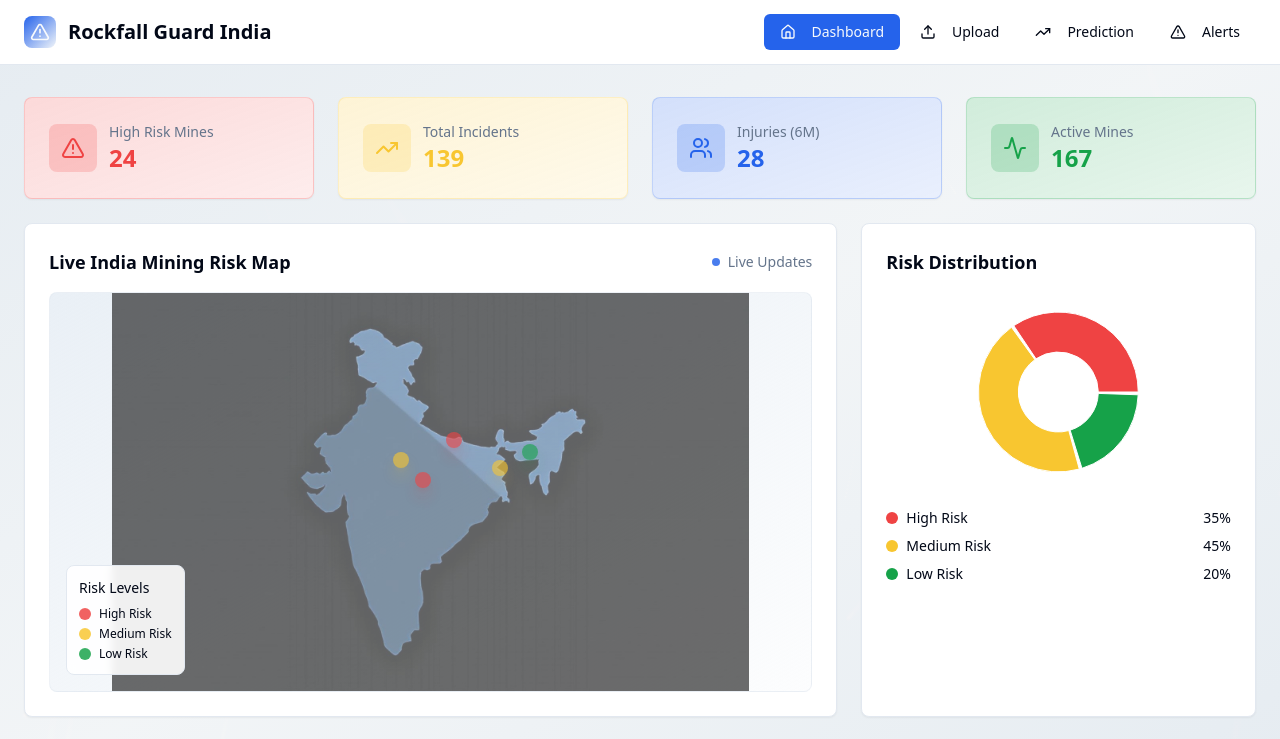
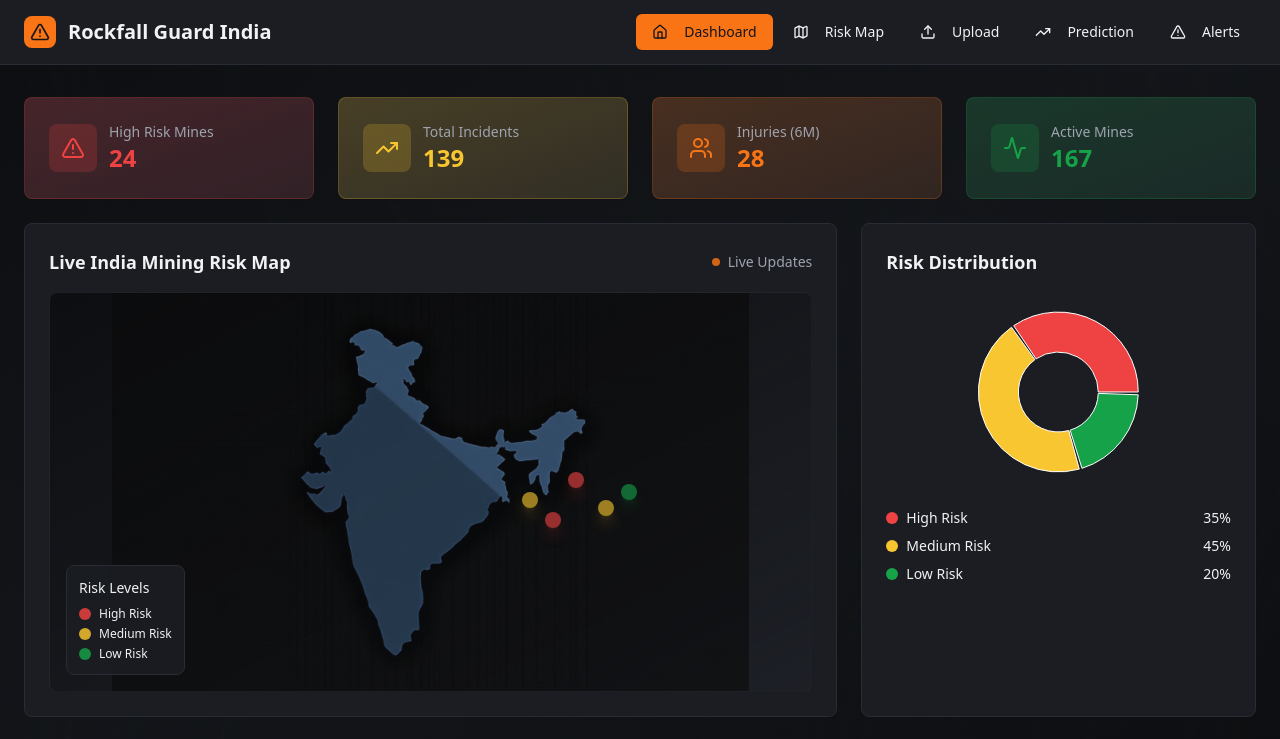
Before and after one commit to Sparsh468/rockfall-guard-india, a React (Vite) app: page / in a window 1280 px wide. Shown: the top 739 px of the page. Built offline with nearby package versions, Linux system fonts and the light colour scheme.

Commit message:
Reverted to commit 87a390556d2a85a65146cdbda39e730c40ece528

```diff
--- a/src/components/AlertInterface.tsx
+++ b/src/components/AlertInterface.tsx
@@ -296,6 +296,44 @@ const AlertInterface = () => {
         </div>
       </Card>
 
+      {/* Alert Statistics */}
+      <div className="grid grid-cols-1 md:grid-cols-3 gap-4">
+        <Card className="p-4 bg-danger/5 border-danger/20">
+          <div className="flex items-center space-x-3">
+            <div className="p-2 bg-danger/20 rounded-lg">
+              <AlertTriangle className="w-5 h-5 text-danger" />
+            </div>
+            <div>
+              <p className="text-sm text-muted-foreground">Active Alerts</p>
+              <p className="text-xl font-bold text-danger">3</p>
+            </div>
+          </div>
+        </Card>
+
+        <Card className="p-4 bg-warning/5 border-warning/20">
+          <div className="flex items-center space-x-3">
+            <div className="p-2 bg-warning/20 rounded-lg">
+              <Clock className="w-5 h-5 text-warning" />
+            </div>
+            <div>
+              <p className="text-sm text-muted-foreground">Pending Response</p>
+              <p className="text-xl font-bold text-warning">7</p>
+            </div>
+          </div>
+        </Card>
+
+        <Card className="p-4 bg-safe/5 border-safe/20">
+          <div className="flex items-center space-x-3">
+            <div className="p-2 bg-safe/20 rounded-lg">
+              <CheckCircle className="w-5 h-5 text-safe" />
+            </div>
+            <div>
+              <p className="text-sm text-muted-foreground">Resolved Today</p>
+              <p className="text-xl font-bold text-safe">12</p>
+            </div>
+          </div>
+        </Card>
+      </div>
     </div>
   );
 };
--- a/src/components/Dashboard.tsx
+++ b/src/components/Dashboard.tsx
@@ -32,11 +32,11 @@ const riskDistribution = [
 ];
 
 const mineLocations = [
-  { id: 1, name: 'Jharia Coalfield', state: 'Jharkhand', risk: 'high', x: 52, y: 35, incidents: 12 },
-  { id: 2, name: 'Talcher Coalfield', state: 'Odisha', risk: 'medium', x: 58, y: 42, incidents: 6 },
-  { id: 3, name: 'Korba Coalfield', state: 'Chhattisgarh', risk: 'high', x: 48, y: 45, incidents: 8 },
-  { id: 4, name: 'Raniganj Coalfield', state: 'West Bengal', risk: 'low', x: 62, y: 38, incidents: 2 },
-  { id: 5, name: 'Singrauli Coalfield', state: 'Madhya Pradesh', risk: 'medium', x: 45, y: 40, incidents: 4 },
+  { id: 1, name: 'Jharia Coalfield', state: 'Jharkhand', risk: 'high', x: 68, y: 45, incidents: 12 },
+  { id: 2, name: 'Talcher Coalfield', state: 'Odisha', risk: 'medium', x: 72, y: 52, incidents: 6 },
+  { id: 3, name: 'Korba Coalfield', state: 'Chhattisgarh', risk: 'high', x: 65, y: 55, incidents: 8 },
+  { id: 4, name: 'Raniganj Coalfield', state: 'West Bengal', risk: 'low', x: 75, y: 48, incidents: 2 },
+  { id: 5, name: 'Singrauli Coalfield', state: 'Madhya Pradesh', risk: 'medium', x: 62, y: 50, incidents: 4 },
 ];
 
 const Dashboard = ({ onNavigate }: DashboardProps) => {
--- a/src/components/Navigation.tsx
+++ b/src/components/Navigation.tsx
@@ -16,6 +16,7 @@ interface NavigationProps {
 const Navigation = ({ activeTab, onTabChange }: NavigationProps) => {
   const tabs = [
     { id: 'dashboard', label: 'Dashboard', icon: Home },
+    { id: 'map', label: 'Risk Map', icon: Map },
     { id: 'upload', label: 'Upload', icon: Upload },
     { id: 'prediction', label: 'Prediction', icon: TrendingUp },
     { id: 'alerts', label: 'Alerts', icon: AlertTriangle },
--- /dev/null
+++ b/src/components/RiskMap.tsx
@@ -0,0 +1,166 @@
+import { Card } from "@/components/ui/card";
+import { Badge } from "@/components/ui/badge";
+import { AlertTriangle, MapPin, TrendingUp, Clock } from "lucide-react";
+
+const RiskMap = () => {
+  const mineLocations = [
+    { id: 1, name: 'Jharia Coalfield', state: 'Jharkhand', risk: 'high', x: 68, y: 45, incidents: 12, lastUpdate: '2h ago' },
+    { id: 2, name: 'Talcher Coalfield', state: 'Odisha', risk: 'medium', x: 72, y: 52, incidents: 6, lastUpdate: '4h ago' },
+    { id: 3, name: 'Korba Coalfield', state: 'Chhattisgarh', risk: 'high', x: 65, y: 55, incidents: 8, lastUpdate: '1h ago' },
+    { id: 4, name: 'Raniganj Coalfield', state: 'West Bengal', risk: 'low', x: 75, y: 48, incidents: 2, lastUpdate: '6h ago' },
+    { id: 5, name: 'Singrauli Coalfield', state: 'Madhya Pradesh', risk: 'medium', x: 62, y: 50, incidents: 4, lastUpdate: '3h ago' },
+    { id: 6, name: 'Bellary Iron Ore', state: 'Karnataka', risk: 'medium', x: 58, y: 70, incidents: 5, lastUpdate: '5h ago' },
+    { id: 7, name: 'Bailadila Iron Ore', state: 'Chhattisgarh', risk: 'high', x: 64, y: 58, incidents: 9, lastUpdate: '30m ago' },
+    { id: 8, name: 'Goa Iron Ore', state: 'Goa', risk: 'low', x: 54, y: 72, incidents: 1, lastUpdate: '8h ago' },
+  ];
+
+  const getRiskColor = (risk: string) => {
+    switch (risk) {
+      case 'high': return 'bg-danger shadow-[0_0_20px_hsl(var(--danger)/0.5)]';
+      case 'medium': return 'bg-warning shadow-[0_0_20px_hsl(var(--warning)/0.5)]';
+      case 'low': return 'bg-safe shadow-[0_0_20px_hsl(var(--safe)/0.5)]';
+      default: return 'bg-muted';
+    }
+  };
+
+  const getRiskBadgeVariant = (risk: string): "default" | "secondary" | "destructive" | "outline" => {
+    switch (risk) {
+      case 'high': return 'destructive';
+      case 'medium': return 'secondary';
+      case 'low': return 'outline';
+      default: return 'default';
+    }
+  };
+
+  return (
+    <div className="space-y-6">
+      {/* Live Status Banner */}
+      <Card className="p-4 bg-gradient-to-r from-primary/10 to-accent/10 border-primary/20">
+        <div className="flex items-center justify-between">
+          <div className="flex items-center space-x-3">
+            <div className="w-3 h-3 bg-primary rounded-full animate-pulse" />
+            <span className="font-medium">Live Monitoring Active</span>
+            <Badge variant="outline" className="border-primary/30">
+              Real-time Data
+            </Badge>
+          </div>
+          <div className="flex items-center space-x-2 text-sm text-muted-foreground">
+            <Clock className="w-4 h-4" />
+            <span>Last updated: 2 minutes ago</span>
+          </div>
+        </div>
+      </Card>
+
+      <div className="grid grid-cols-1 xl:grid-cols-3 gap-6">
+        {/* India Map */}
+        <Card className="xl:col-span-2 p-6">
+          <h3 className="text-lg font-semibold mb-4">India Mining Risk Map</h3>
+          <div className="relative w-full h-[500px] bg-monitoring-bg rounded-lg overflow-hidden">
+            {/* Simplified India Map SVG */}
+            <svg
+              viewBox="0 0 100 100"
+              className="w-full h-full"
+              style={{ background: 'linear-gradient(45deg, hsl(var(--monitoring-bg)), hsl(var(--card)))' }}
+            >
+              {/* India outline - simplified */}
+              <path
+                d="M 20 20 Q 30 15 40 20 Q 50 18 60 22 Q 70 25 75 30 Q 80 35 82 45 Q 85 55 82 65 Q 80 75 75 80 Q 65 85 55 82 Q 45 80 35 78 Q 25 75 20 70 Q 15 60 18 50 Q 16 40 20 30 Z"
+                fill="hsl(var(--secondary))"
+                stroke="hsl(var(--border))"
+                strokeWidth="0.5"
+                opacity="0.8"
+              />
+
+              {/* State boundaries */}
+              <g stroke="hsl(var(--border))" strokeWidth="0.2" fill="none" opacity="0.3">
+                <path d="M 25 25 Q 35 20 45 25 Q 55 30 65 35" />
+                <path d="M 30 40 Q 40 35 50 40 Q 60 45 70 50" />
+                <path d="M 25 55 Q 35 50 45 55 Q 55 60 65 65" />
+              </g>
+
+              {/* Mine locations */}
+              {mineLocations.map((mine) => (
+                <g key={mine.id}>
+                  <circle
+                    cx={mine.x}
+                    cy={mine.y}
+                    r="2"
+                    className={`${getRiskColor(mine.risk)} transition-all duration-300 hover:r-3`}
+                    style={{
+                      filter: `drop-shadow(0 0 8px hsl(var(--${mine.risk === 'high' ? 'danger' : mine.risk === 'medium' ? 'warning' : 'safe'})))`
+                    }}
+                  />
+                  <circle
+                    cx={mine.x}
+                    cy={mine.y}
+                    r="4"
+                    fill="none"
+                    stroke={mine.risk === 'high' ? 'hsl(var(--danger))' : mine.risk === 'medium' ? 'hsl(var(--warning))' : 'hsl(var(--safe))'}
+                    strokeWidth="0.5"
+                    opacity="0.6"
+                    className="animate-pulse"
+                  />
+                </g>
+              ))}
+            </svg>
+
+            {/* Legend */}
+            <div className="absolute bottom-4 left-4 bg-card/90 backdrop-blur-sm border border-border rounded-lg p-3 space-y-2">
+              <h4 className="text-sm font-medium">Risk Levels</h4>
+              <div className="space-y-1">
+                <div className="flex items-center space-x-2">
+                  <div className="w-3 h-3 bg-danger rounded-full" />
+                  <span className="text-xs">High Risk</span>
+                </div>
+                <div className="flex items-center space-x-2">
+                  <div className="w-3 h-3 bg-warning rounded-full" />
+                  <span className="text-xs">Medium Risk</span>
+                </div>
+                <div className="flex items-center space-x-2">
+                  <div className="w-3 h-3 bg-safe rounded-full" />
+                  <span className="text-xs">Low Risk</span>
+                </div>
+              </div>
+            </div>
+          </div>
+        </Card>
+
+        {/* Mine Details */}
+        <Card className="p-6">
+          <h3 className="text-lg font-semibold mb-4">Active Mines</h3>
+          <div className="space-y-3 max-h-[460px] overflow-y-auto">
+            {mineLocations.map((mine) => (
+              <div key={mine.id} className="p-3 bg-secondary/30 rounded-lg border border-border/50 hover:bg-secondary/50 transition-colors">
+                <div className="flex items-start justify-between mb-2">
+                  <div className="flex items-center space-x-2">
+                    <MapPin className="w-4 h-4 text-primary" />
+                    <h4 className="font-medium text-sm">{mine.name}</h4>
+                  </div>
+                  <Badge variant={getRiskBadgeVariant(mine.risk)} className="text-xs">
+                    {mine.risk.toUpperCase()}
+                  </Badge>
+                </div>
+
+                <div className="space-y-1 text-xs text-muted-foreground">
+                  <p>{mine.state}</p>
+                  <div className="flex items-center space-x-3">
+                    <div className="flex items-center space-x-1">
+                      <AlertTriangle className="w-3 h-3" />
+                      <span>{mine.incidents} incidents</span>
+                    </div>
+                    <div className="flex items-center space-x-1">
+                      <Clock className="w-3 h-3" />
+                      <span>{mine.lastUpdate}</span>
+                    </div>
+                  </div>
+                </div>
+              </div>
+            ))}
+          </div>
+        </Card>
+      </div>
+    </div>
+  );
+};
+
+export default RiskMap;
--- a/src/index.css
+++ b/src/index.css
@@ -8,46 +8,46 @@ All colors MUST be HSL.
 
 @layer base {
   :root {
-    --background: 210 40% 98%;
-    --foreground: 222.2 84% 4.9%;
+    --background: 220 13% 9%;
+    --foreground: 220 9% 95%;
 
-    --card: 0 0% 100%;
-    --card-foreground: 222.2 84% 4.9%;
+    --card: 220 13% 12%;
+    --card-foreground: 220 9% 95%;
 
-    --popover: 0 0% 100%;
-    --popover-foreground: 222.2 84% 4.9%;
+    --popover: 220 13% 12%;
+    --popover-foreground: 220 9% 95%;
 
-    --primary: 221.2 83.2% 53.3%;
-    --primary-foreground: 210 40% 98%;
+    --primary: 25 95% 53%;
+    --primary-foreground: 220 13% 9%;
 
-    --secondary: 210 40% 96%;
-    --secondary-foreground: 222.2 47.4% 11.2%;
+    --secondary: 220 13% 18%;
+    --secondary-foreground: 220 9% 95%;
 
-    --muted: 210 40% 96%;
-    --muted-foreground: 215.4 16.3% 46.9%;
+    --muted: 220 13% 18%;
+    --muted-foreground: 220 9% 65%;
 
-    --accent: 210 40% 96%;
-    --accent-foreground: 222.2 47.4% 11.2%;
+    --accent: 25 95% 53%;
+    --accent-foreground: 220 13% 9%;
 
-    --destructive: 0 84.2% 60.2%;
-    --destructive-foreground: 210 40% 98%;
+    --destructive: 0 84% 60%;
+    --destructive-foreground: 220 9% 95%;
 
-    --border: 214.3 31.8% 91.4%;
-    --input: 214.3 31.8% 91.4%;
-    --ring: 221.2 83.2% 53.3%;
+    --border: 220 13% 18%;
+    --input: 220 13% 18%;
+    --ring: 25 95% 53%;
 
     /* Risk zone colors */
     --danger: 0 84% 60%;
-    --danger-foreground: 210 40% 98%;
+    --danger-foreground: 220 9% 95%;
     --warning: 45 93% 58%;
-    --warning-foreground: 222.2 84% 4.9%;
+    --warning-foreground: 220 13% 9%;
     --safe: 142 76% 36%;
-    --safe-foreground: 210 40% 98%;
+    --safe-foreground: 220 9% 95%;
 
     /* Monitoring colors */
-    --monitoring-bg: 210 40% 94%;
-    --chart-grid: 214.3 31.8% 85%;
-    --chart-text: 222.2 47.4% 11.2%;
+    --monitoring-bg: 220 13% 6%;
+    --chart-grid: 220 13% 25%;
+    --chart-text: 220 9% 80%;
 
     /* Gradients */
     --gradient-danger: linear-gradient(135deg, hsl(0 84% 60%), hsl(15 84% 50%));
--- a/src/pages/Index.tsx
+++ b/src/pages/Index.tsx
@@ -1,6 +1,7 @@
 import { useState, useEffect } from "react";
 import Navigation from "@/components/Navigation";
 import Dashboard from "@/components/Dashboard";
+import RiskMap from "@/components/RiskMap";
 import UploadInterface from "@/components/UploadInterface";
 import PredictionInterface from "@/components/PredictionInterface";
 import AlertInterface from "@/components/AlertInterface";
@@ -147,6 +148,8 @@ const Index = () => {
     switch (activeTab) {
       case 'dashboard':
         return <Dashboard onNavigate={setActiveTab} />;
+      case 'map':
+        return <RiskMap />;
       case 'upload':
         return <UploadInterface />;
       case 'prediction':
```
